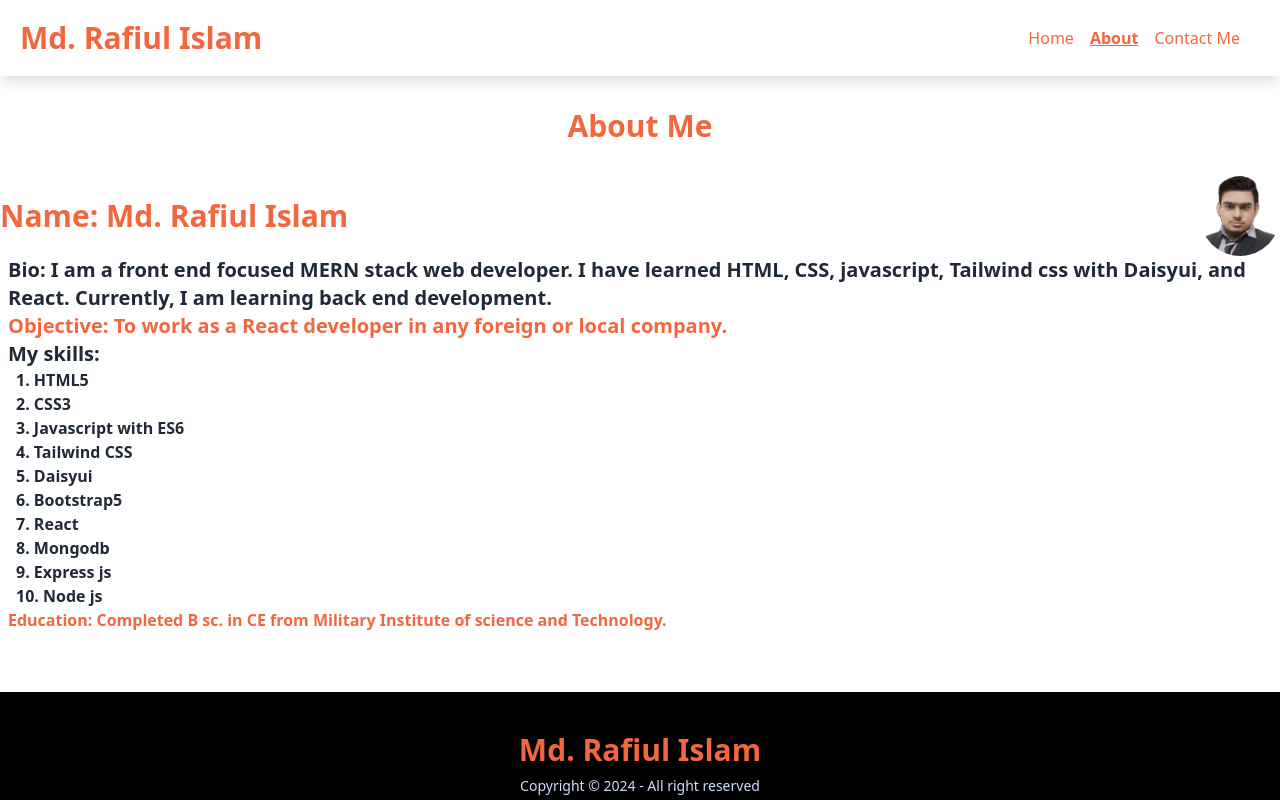
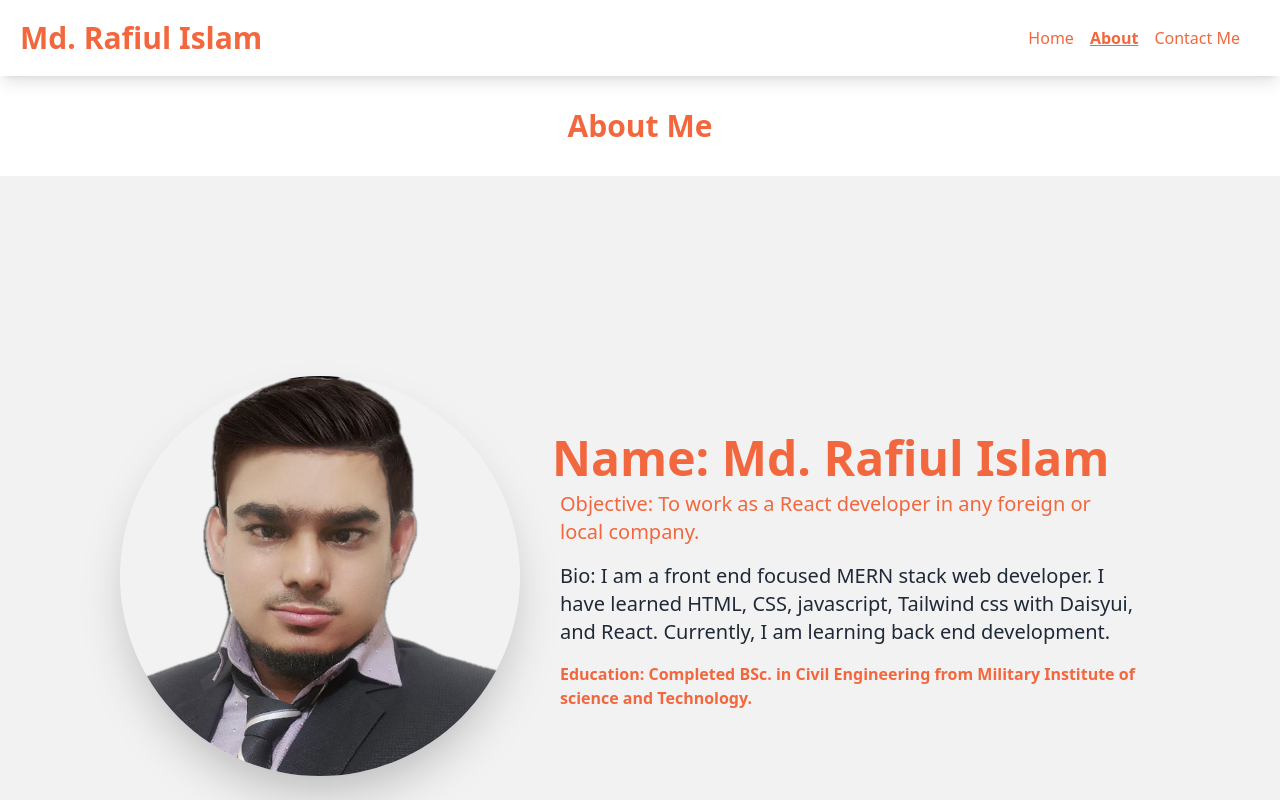
Before and after one commit to Rafiul23/my-portfolio-website, a React (Vite) app: page /about in a window 1280 px wide. Shown: the top 800 px of the page. Built offline with nearby package versions, Linux system fonts and the light colour scheme.

Commit message:
about me design is changed

```diff
--- a/src/Components/About.jsx
+++ b/src/Components/About.jsx
@@ -5,14 +5,25 @@ const About = () => {
     return (
         <div>
             <SectionTitle
-            title='About Me'
+                title='About Me'
             ></SectionTitle>
-            <div className="flex justify-between items-center">
-            <h2 className="text-3xl text-alpha font-bold">Name: Md. Rafiul Islam</h2>
-            <img src={myPic} alt="" className="w-[80px] h-[80px] rounded-full"/>
+
+            <div className="hero min-h-screen bg-base-200">
+                <div className="hero-content flex-col lg:flex-row">
+                    <div className="">
+                    <img src={myPic} className="w-[400px] h-[400px] rounded-full shadow-2xl" />
+                    </div>
+                    <div className="w-1/2 p-4">
+                        <h1 className="text-5xl text-alpha font-bold">Name: Md. Rafiul Islam</h1>
+                        <p className="text-xl p-2 text-alpha">Objective: To work as a React developer in any foreign or local company. </p>
+                        <p className="text-xl p-2">Bio: I am a front end focused MERN stack web developer. I have learned HTML, CSS, javascript, Tailwind css with Daisyui, and React. Currently, I am learning back end development.</p>
+                        <p className="text-alpha p-2 font-semibold">Education: Completed BSc. in Civil Engineering from Military Institute of science and Technology.</p>
+                    </div>
+                </div>
             </div>
-            <p className="text-xl font-bold px-2">Bio: I am a front end focused MERN stack web developer. I have learned HTML, CSS, javascript, Tailwind css with Daisyui, and React. Currently, I am learning back end development.</p>
-            <p className="text-xl px-2 font-bold text-alpha">Objective: To work as a React developer in any foreign or local company. </p>
+
+
+
             <p className="text-xl px-2 font-bold">My skills:</p>
             <ul className="font-bold ml-4">
                 <li>1. HTML5</li>
@@ -27,7 +38,7 @@ const About = () => {
                 <li>10. Node js</li>
             </ul>
 
-            <p className="text-alpha px-2 font-bold">Education: Completed B sc. in CE from Military Institute of science and Technology.</p>
+
 
         </div>
     );
```
